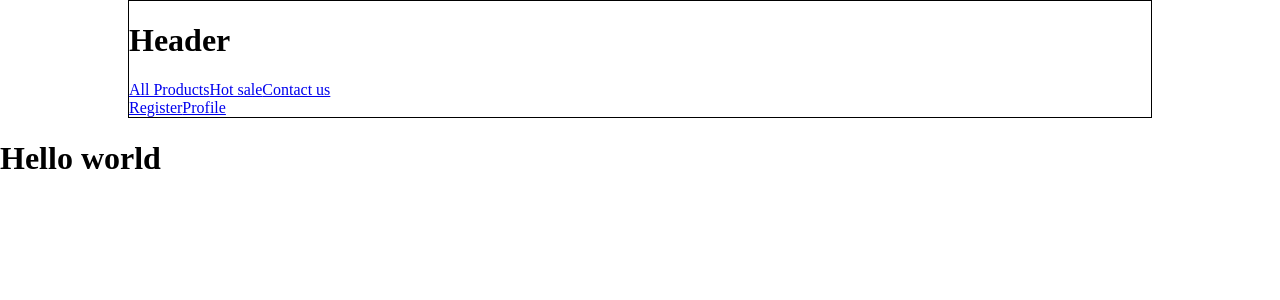
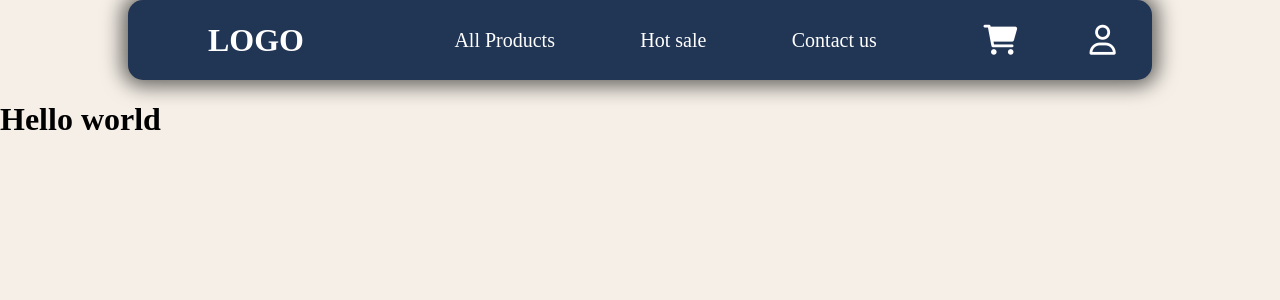
Before and after one commit to Nicolain12/digitalStore, a React (Vite) app in the folder client/: page / in a window 1280 px wide. Shown: the top 300 px of the page. Built offline with nearby package versions, Linux system fonts and the light colour scheme.

Commit message:
header done

```diff
--- a/client/index.html
+++ b/client/index.html
@@ -4,7 +4,14 @@
     <meta charset="UTF-8" />
     <link rel="icon" type="image/svg+xml" href="/vite.svg" />
     <meta name="viewport" content="width=device-width, initial-scale=1.0" />
-    <title>Vite + React</title>
+    <!-- ICON -->
+    <!-- <link href="https://fonts.googleapis.com/css2?family=Lato:wght@100;300;400;700&display=swap" rel="stylesheet"> -->
+    <link href="https://cdnjs.cloudflare.com/ajax/libs/font-awesome/6.2.0/css/all.min.css" rel="stylesheet" />
+    <!-- <link rel="preconnect" href="https://fonts.googleapis.com"> -->
+    <!-- <link rel="preconnect" href="https://fonts.gstatic.com" crossorigin> -->
+    <!-- <link href="https://fonts.googleapis.com/css2?family=Comfortaa:wght@300;600;700&display=swap" rel="stylesheet"> -->
+    <!-- - -->
+    <title>DigitalStore</title>
   </head>
   <body>
     <div id="root"></div>
--- a/client/src/components/header/header.css
+++ b/client/src/components/header/header.css
@@ -1,10 +1,147 @@
-.component-header{
-    border: 1px solid black;
+.component-header {
     width: 100%;
+    display: flex;
+    justify-content: center;
+    align-items: center;
 }
 
+header {
+    width: 100%;
+    height: 10vh;
+    background-color: #213555;
+    display: flex;
+    align-items: center;
+    justify-content: space-between;
+}
+
+/********************** LOGO **********************/
+.h-logo-div {
+    height: 100%;
+    width: 40%;
+    display: flex;
+    justify-content: center;
+    align-items: center;
+}
+.h-logo-div h1{
+    color: white;
+}
+
+/********************** LINKs **********************/
+.h-links-div {
+    display: none;
+}
+
+/********************** PROFILE **********************/
+.h-profile-menu-div {
+    display: none;
+}
+
+/********************** BurgerMenu **********************/
+.h-burgermenu-div{
+    display: flex;
+    justify-content: center;
+    align-items: center;
+    height: 100%;
+    width: 30%;
+}
+.h-burgermenu-div i {
+    color: white;
+    font-size: 30PX;
+    transition: transform 0.3s;
+}
+.h-burgermenu-div i:hover {
+        transform: scale(1.2)
+    }
+
+
+
 @media (min-width: 724px) {
-    .component-header{
+    header {
         width: 80%;
+        border-radius: 15px;
+        box-shadow: 0px 0px 20px 6px rgb(0 0 0 / 60%);
+    }
+
+    /********************** LOGO **********************/
+    .h-logo-div {
+        width: 25%;
+    }
+
+    /********************** LINKS **********************/
+    .h-links-div {
+        height: 100%;
+        width: 55%;
+        display: flex;
+        justify-content: center;
+        align-items: center;
+    }
+
+    .h-links-inner-div {
+        height: 100%;
+        width: 75%;
+        display: flex;
+        justify-content: space-between;
+        align-items: center;
+
+    }
+
+    .h-links-options {
+        text-decoration: none;
+        color: white;
+        font-size: 16px;
+        cursor: pointer;
+        transition: all 1s;
+    }
+
+    .h-links-options:hover {
+        text-decoration: underline;
+    }
+
+    /********************** PROFILE **********************/
+    .h-profile-menu-div {
+        height: 100%;
+        width: 20%;
+        display: flex;
+        justify-content: center;
+        align-items: center;
+    }
+
+    .h-profile-options-div {
+        height: 100%;
+        width: 100%;
+        display: flex;
+        justify-content: space-around;
+        align-items: center;
+    }
+
+    .h-profile-links {
+        text-decoration: none;
+        color: white;
+        font-size: 20px;
+        cursor: pointer;
+        transition: all 1s;
+    }
+    .h-profile-links i {
+        font-size: 30px;
+        transition: transform 0.3s;
+    }
+
+    .h-profile-links i:hover {
+        transform: scale(1.2)
+    }
+
+    .h-profile-links:hover {
+        text-decoration: underline;
+    }
+    /********************** BurgerMenu **********************/
+    .h-burgermenu-div{
+        display: none;
     }
 }
+
+@media (min-width: 850px){
+    .h-links-options,
+    .h-profile-links{
+        font-size: 20px;
+    }
+    }
--- a/client/src/components/header/header.jsx
+++ b/client/src/components/header/header.jsx
@@ -10,18 +10,29 @@ function header({ nameClass }) {
     <div className="component-header">
       <header>
         <div className="h-logo-div">
-        <h1>Header</h1>
+          <h1>LOGO</h1>
         </div>
         <div className="h-links-div">
-          <Link className='h-links-options' to={'#'}>All Products</Link>
-          <Link className='h-links-options' to={'#'}>Hot sale</Link>
-          <Link className='h-links-options' to={'#'}>Contact us</Link>
+          <div className="h-links-inner-div">
+            <Link className='h-links-options' to={'#'}>All Products</Link>
+            <Link className='h-links-options' to={'#'}>Hot sale</Link>
+            <Link className='h-links-options' to={'#'}>Contact us</Link>
+          </div>
         </div>
         <div className="h-profile-menu-div">
+          {/* Not Logged */}
+          {/* <div className="h-profile-options-div">
+            <Link className='h-profile-links' to={'#'}>Loggin</Link>
+            <Link className='h-profile-links' to={'#'}>Register</Link>
+          </div> */}
+          {/* Logged */}
           <div className="h-profile-options-div">
-            <Link className='h-profile-links' to={'#'}>Register</Link>
-            <Link className='h-profile-links' to={'#'}>Profile</Link>
+            <Link className='h-profile-links' to={'#'}><i class="fa-solid fa-cart-shopping"></i></Link>
+            <Link className='h-profile-links' to={'#'}><i class="fa-regular fa-user"></i></Link>
           </div>
+        </div>
+        <div className="h-burgermenu-div">
+          <i class="fa-solid fa-bars"></i>
         </div>
       </header>
     </div>
--- a/client/src/index.css
+++ b/client/src/index.css
@@ -0,0 +1,3 @@
+body{
+    background-color: #F5EFE7;
+}
```
Also changed, not shown: client/info.txt (added).
